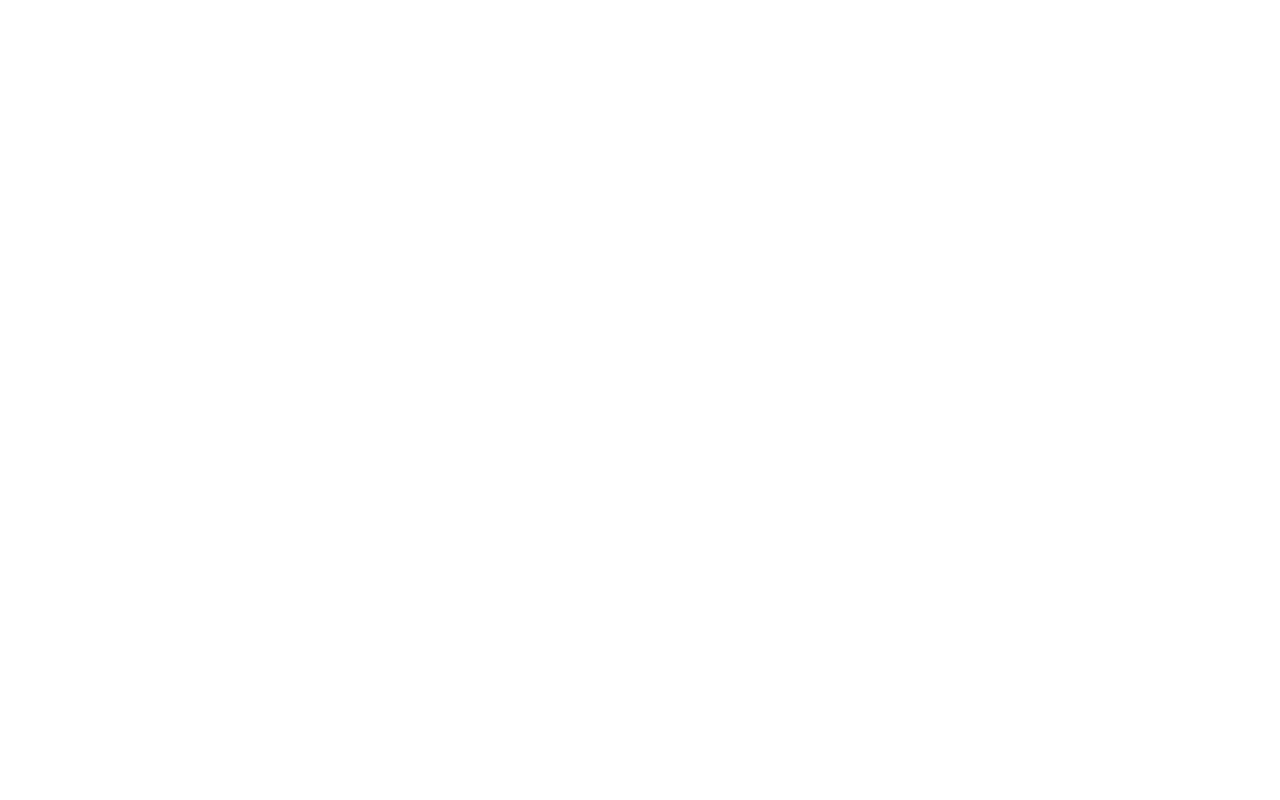
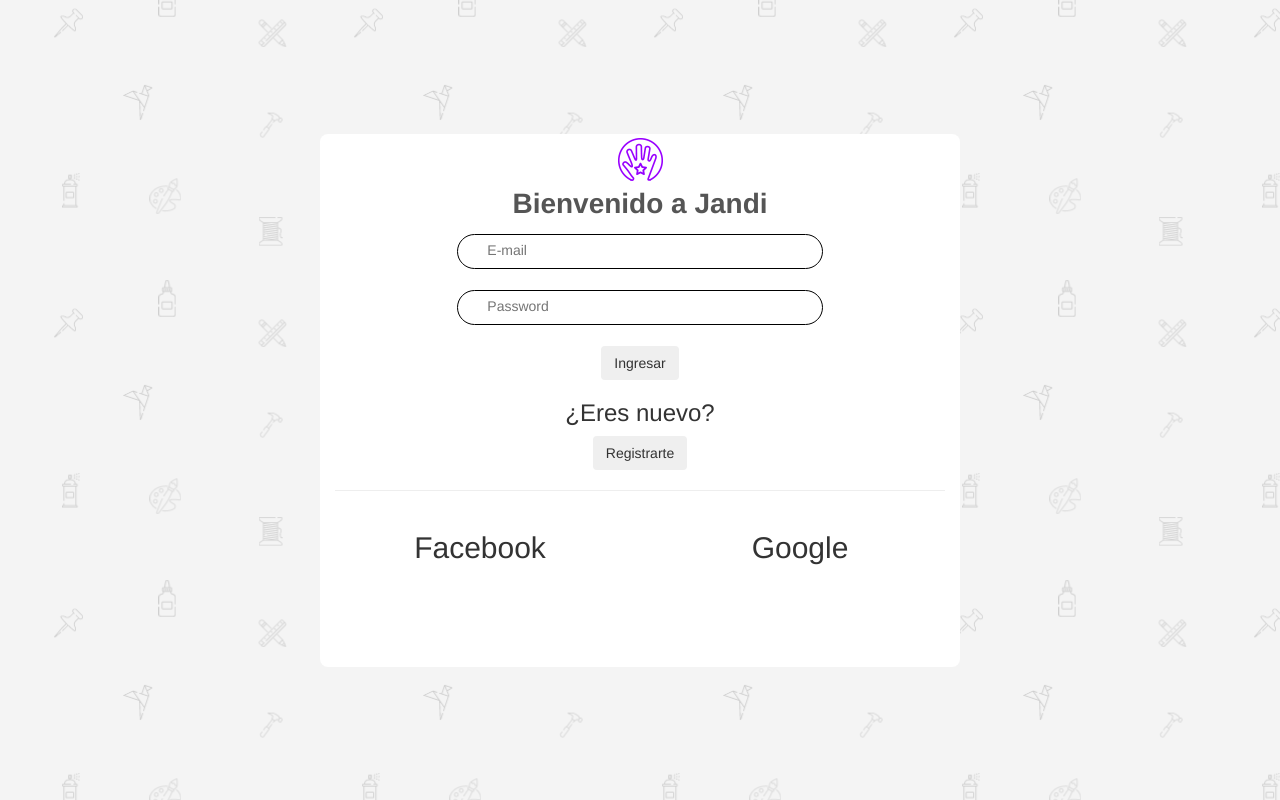
Before and after one commit to MrsPepa/Red-Social, a plain HTML site: page index.html in a window 1280 px wide. Drawn offline with nearby package versions, Linux system fonts and the light colour scheme; no server answers.

Commit message:
actualizando log in

```diff
--- a/assets/css/main.css
+++ b/assets/css/main.css
@@ -0,0 +1,71 @@
+body {
+	background-image: url(../img/pattern.png);
+	background-repeat: repeat;
+}
+
+/* estilos cuadro blanco de log in */
+.whiteBox {
+	background-color: #fff;
+    border-radius: 8px;
+    min-height: 533px;
+    margin-top: -266px;
+    width: 90%;
+    left: 50%;
+    top: 50%;
+    position: absolute;
+    text-align: center;
+    transform: translateX(-50%);
+}
+/* media query de cuadro blanco version md y lg*/
+@media (min-width: 768px) {
+	.whiteBox {
+		width: 50%;
+	}
+}
+
+.titulo {
+	font-weight: bold;
+	font-size: 28px;
+	color: #555;
+}
+/* caracteristicas generales */
+#init, #newUser, #socialMedia {
+	text-align: center;
+}
+/* estilos de input */
+.input {
+	border: 1px solid black;
+	width: 60%;
+	height: 2.5em;
+	margin-left: auto;
+	margin-right: auto;
+	border-radius: 20px;
+	margin-bottom: 1.5em;
+}
+#txtEmail, #txtPassword {
+	border: none;
+	width: 85%;
+	line-height: 2;
+}
+#txtEmail:focus, #txtPassword:focus {
+	outline: 0;
+}
+/* input's
+#central {
+	width: 70%;
+	height: 100px;
+	border: 2px solid red;
+}*/
+/* estilos de input's
+#init input {
+	border: 1px solid #000;
+	width: 80%;
+}
+#init .input {
+	border: 1px solid teal;
+	border-radius: 11px;
+	    background-color: #fff;
+    margin-bottom: 1.5em;
+    height: 2em;
+    width: 75%;
+}*/
--- a/assets/js/app.js
+++ b/assets/js/app.js
@@ -0,0 +1,61 @@
+(function(){
+
+// Initialize Firebase
+  var config = {
+    apiKey: "AIzaSyCjfxMyEz04kBFLW7__40QIxdaLUyJGE5M",
+    authDomain: "red-social-f3ce5.firebaseapp.com",
+    databaseURL: "https://red-social-f3ce5.firebaseio.com",
+    projectId: "red-social-f3ce5",
+    storageBucket: "red-social-f3ce5.appspot.com",
+    messagingSenderId: "1041010720298"
+  };
+  firebase.initializeApp(config);
+
+//obtener elementos
+var txtEmail = document.getElementById('txtEmail');
+var txtPassword = document.getElementById('txtPassword');
+var btnLogIn = document.getElementById('btnLogIn');
+var btnSignUp = document.getElementById('btnSignUp');
+var btnLogOut = document.getElementById('btnLogOut');
+
+//añadir evento a boton log in
+btnLogIn.addEventListener('click', e => {
+	//obtener los valores de email y password
+  var email = txtEmail.value;
+  var pass = txtPassword.value;
+  var auth = firebase.auth();
+
+  //sign in
+  var promise = auth.signInWithEmailAndPassword(email, pass);
+  //en caso de que no se pueda loggear, mostrar en consola
+  promise.catch(e => console.log(e.message));
+});
+
+//añadir evento a boton sing up
+btnSignUp.addEventListener('click', e => {
+  //obtener los valores email y password
+  //asegurarse de que sea Real
+  var email = txtEmail.value;
+  var pass = txtPassword.value;
+  var auth = firebase.auth();
+  //sign in
+  var promise = auth.createUserWithEmailAndPassword(email, pass);
+  promise.catch(e => console.log(e.message));
+});
+
+//añadir evento a boton oculto
+btnLogOut.addEventListener('click', e => {
+  firebase.auth().signOut();
+});
+
+//añadir evento en tiempo real para comprobar cambios en el estado de usuario
+firebase.auth().onAuthStateChanged(firebaseUser => {
+  if(firebaseUser) {
+    console.log(firebaseUser);
+    btnLogOut.classList.remove('hide');
+  } else {
+    console.log('no loggueado');
+    btnLogOut.classList.add('hide');
+  }
+})
+} ());
--- a/index.html
+++ b/index.html
@@ -2,13 +2,86 @@
 <html lang="en">
 <head>
 	<meta charset="UTF-8">
-	<meta name="viewport" content="width=device-width, user-scalable=no, initial-scale=1.0, maximum-scale=1.0, minimum-scale=1.0">
-	<title>Red Social</title>
+	<meta name="viewport" content="width=device-width, initial-scale=1.0, maximum-scale=1.0">
+	<title>Red social</title>
+  <link rel="stylesheet" href="https://maxcdn.bootstrapcdn.com/bootstrap/3.3.7/css/bootstrap.min.css" integrity="sha384-BVYiiSIFeK1dGmJRAkycuHAHRg32OmUcww7on3RYdg4Va+PmSTsz/K68vbdEjh4u" crossorigin="anonymous">
 	<link rel="stylesheet" href="assets/css/main.css">
 </head>
+
 <body>
-	<main>
+  <section class="container whiteBox">
+    <!--iniciar sesión-->
+    <div id="init">
+      <div class="row">
+        <div class="col-xs-12 col-sm-12 col-md-12 col-lg-12">
+          <img src="assets/img/logo_morado.png" alt="jandi">
+        </div>
+      </div>
+      <!--titulo-->
+      <div class="row">
+        <div class="titulo col-xs-12 col-sm-12 col-md-12 col-lg-12">
+          <p>Bienvenido a Jandi</p>
+        </div>
+      </div>
+      <!--input email-->
+      <div class="row">
+        <div class="col-xs-12 col-sm-12 col-md-12 col-lg-12">
+          <div class="input">
+            <input type="email" id="txtEmail" placeholder="E-mail">
+          </div>
+        </div>
+      </div>
+      <!--input password-->
+      <div class="row">
+        <div class="col-xs-12 col-sm-12 col-md-12 col-lg-12">
+          <div class="input">
+            <input type="password" id="txtPassword" placeholder="Password">
+          </div>
+        </div>
+      </div>
+      <!--boton para conectarse-->
+      <div class="row">
+        <div class="col-xs-12 col-sm-12 col-md-12 col-lg-12">
+          <button id="btnLogIn" class="btn btn-action">Ingresar</button>
+        </div>
+      </div>
+      <!--boton oculto para desconectarse-->
+      <button id="btnLogOut" class="btn btn-action hide">Log Out</button>
+    </div>
 
-	</main>
+    <!--seccion nuevo usuario-->
+    <div id="newUser">
+      <div class="row">
+        <div class="col-xs-12 col-sm-12 col-md-12 col-lg-12">
+          <h3>¿Eres nuevo?</h3>
+          <button id="btnSignUp" class="btn btn-secondary">Registrarte</button>
+        </div>
+      </div>
+    </div>
+
+    <!--division de secciones-->
+    <hr>
+
+    <!--social media log in-->
+    <div id="socialMedia">
+      <div class="row">
+        <div class="col-xs-12 col-sm-12 col-md-6 col-lg-6">
+          <h2>Facebook</h2>
+        </div>
+        <div class="col-xs-12 col-sm-12 col-md-6 col-lg-6">
+          <h2>Google</h2>
+        </div>
+      </div>
+    </div>
+  </section>
+
+
+  <!--firebase codigo-->
+  <script src="https://www.gstatic.com/firebasejs/4.8.1/firebase.js"></script>
+  <script type="text/javascript" src="https://code.jquery.com/jquery-3.2.1.min.js"></script>
+  <script src="https://maxcdn.bootstrapcdn.com/bootstrap/3.3.7/js/bootstrap.min.js" integrity="sha384-Tc5IQib027qvyjSMfHjOMaLkfuWVxZxUPnCJA7l2mCWNIpG9mGCD8wGNIcPD7Txa" crossorigin="anonymous"></script>
+  <script src="https://www.gstatic.com/firebasejs/4.2.0/firebase-app.js"></script>
+<script src="https://www.gstatic.com/firebasejs/4.2.0/firebase-auth.js"></script>
+	<script type="text/javascript" src="assets/js/app.js"></script>
 </body>
 </html>
```
Also changed, not shown: assets/img/logo-blanco.png (added), assets/img/logo_morado.png (added), assets/img/pattern.png (added).
